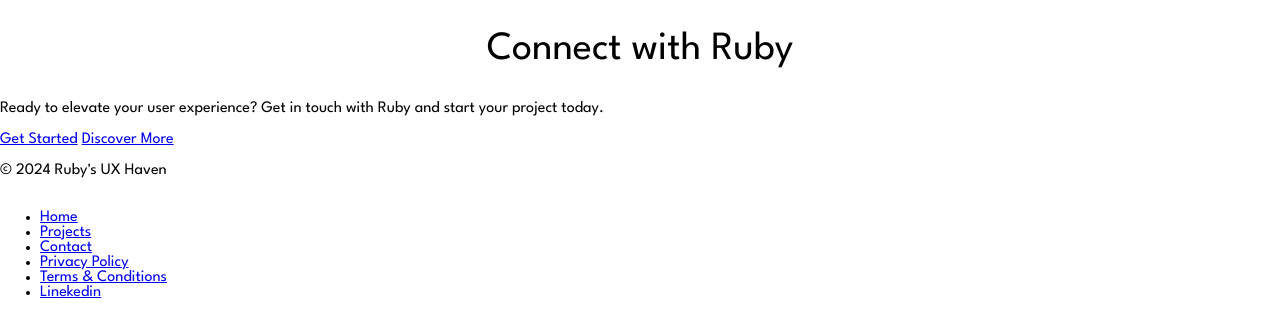
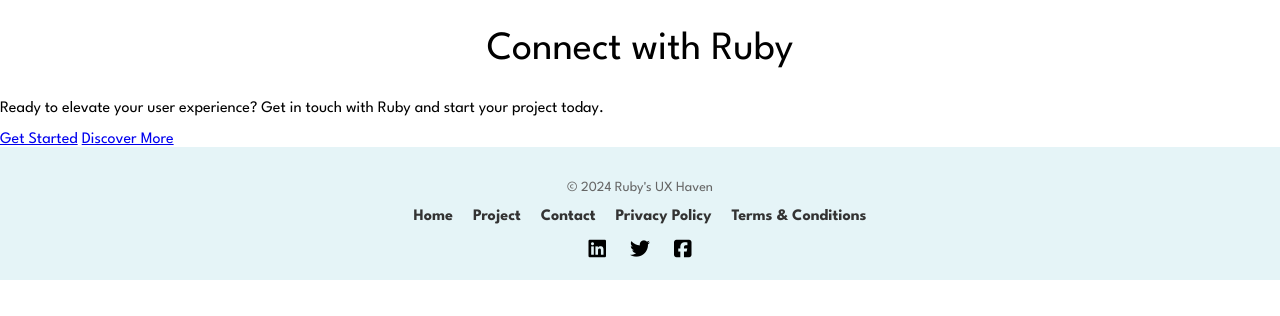
Before and after one commit to rjruan/rjruan.github.io, a plain HTML site: page index.html in a window 1280 px wide. Shown: the part 1245-1561 px from the top of the page. After the commit the page ends 1525 px from the top, so only its background shows below. Drawn offline with Linux system fonts and the light colour scheme.

Commit message:
8/8footer

```diff
--- a/index.html
+++ b/index.html
@@ -12,13 +12,13 @@
         <nav>
             <div class="nav-left">
                 <ul>
-                    <li><a href="#home">Home</a></li>
+                    <li><a href="./index.html">Home</a></li>
                     <li><a href="#projects">Projects</a></li>
                     <li><a href="#contact">Contact</a></li>
                 </ul>
             </div>
             <div class="nav-logo">
-                <a href="#home"><img src="logo.png" alt="Logo"></a>
+                <a href="./index.html"><img src="logo.png" alt="Logo"></a>
             </div>
             <div class="nav-right">
                 <a href="#contact" class="btn-login">Contact us</a>
@@ -123,19 +123,26 @@
         <a href="#more" class="btn-secondary">Discover More</a>
     </section>
 
-    <footer>
-        <p>&copy; 2024 Ruby's UX Haven</p>
-        <nav>
-            <ul>
-                <li><a href="#home">Home</a></li>
-                <li><a href="#projects">Projects</a></li>
-                <li><a href="#contact">Contact</a></li>
-                <li><a href="#privacy">Privacy Policy</a></li>
-                <li><a href="#terms">Terms & Conditions</a></li>
-                <li><a href="https://www.linkedin.com/in/rubyyyy/" class="linkedin">Linekedin</a></li>
-            </ul>
-        </nav>
+    <footer class="site-footer">
+        <div class="footer-copyright">
+            <p>© 2024 Ruby's UX Haven</p>
+        </div>
+        <div class="footer-content">
+            <nav class="footer-nav">
+                <a href="#">Home</a>
+                <a href="#">Project</a>
+                <a href="#">Contact</a>
+                <a href="#">Privacy Policy</a>
+                <a href="#">Terms & Conditions</a>
+            </nav>
+            <div class="footer-social">
+                <a href="#"><i class="fab fa-linkedin"></i></a>
+                <a href="#"><i class="fab fa-twitter"></i></a>
+                <a href="#"><i class="fa-brands fa-square-facebook"></i></a>
+            </div>
+        </div>
     </footer>
+
 
     <script src="./script/base.js"></script>
 </body>
--- a/style/style.css
+++ b/style/style.css
@@ -151,6 +151,11 @@ h3{
 .fa, .fa-brands, .fa-classic, .fa-regular, .fa-sharp-solid, .fa-solid, .fab, .far, .fas {
     color: #005f8e;
 }
+
+.fa-brands, .fab{
+    color: black;
+}
+
 /* Container for the entire section */
 .section-container {
     padding: 20px;
@@ -229,6 +234,60 @@ h3{
     padding: 10px;
     border-radius: 5px;
 }
+/* Footer styles */
+.site-footer {
+    background-color: #E5F4F7; /* Light blue background */
+    padding: 20px;
+    text-align: center;
+    font-family: 'League Spartan', sans-serif;
+    color: #333; /* Dark text color */
+}
+
+.footer-content {
+    display: flex;
+    flex-direction: column;
+    align-items: center;
+}
+
+.footer-nav {
+    margin-bottom: 15px;
+}
+
+.footer-nav a {
+    margin: 0 10px;
+    text-decoration: none;
+    color: #333;
+    font-weight: bold;
+}
+
+.footer-nav a:hover {
+    color: #00BFFF; /* Change text color on hover */
+}
+
+.footer-copyright {
+    margin-bottom: 15px;
+    font-size: 14px;
+    color: #666; /* Lighter text color */
+}
+
+.footer-social a {
+    margin: 0 10px;
+    color: #333;
+    font-size: 20px;
+}
+
+.footer-social a:hover {
+    color: #00BFFF; /* Change icon color on hover */
+}
+
+/* Optional: Style adjustments for mobile */
+@media (max-width: 768px) {
+    .footer-content {
+        flex-direction: column;
+        text-align: center;
+    }
+}
+
 
 /* Optional: Style adjustments for mobile */
 @media (max-width: 768px) {
```
